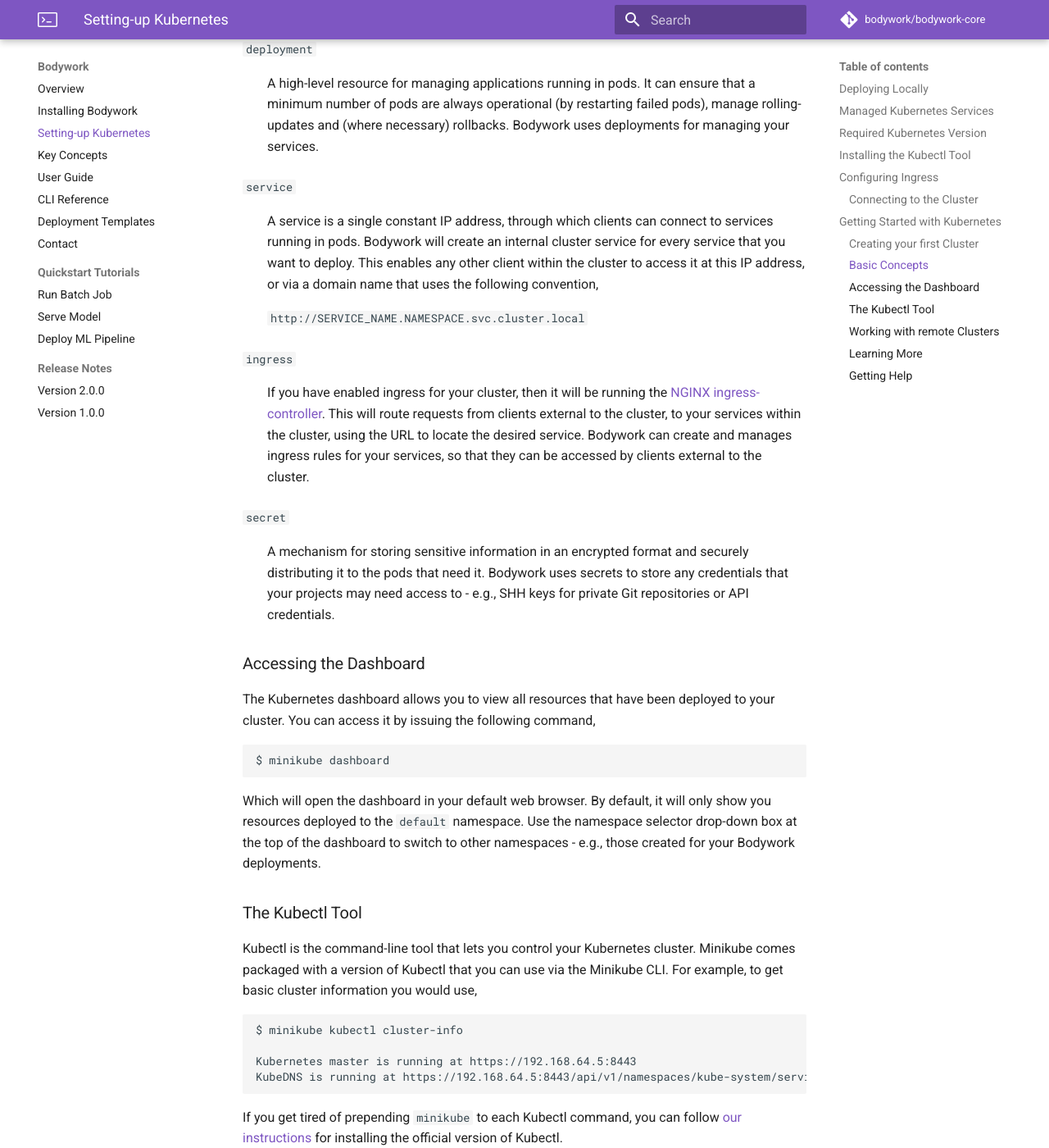
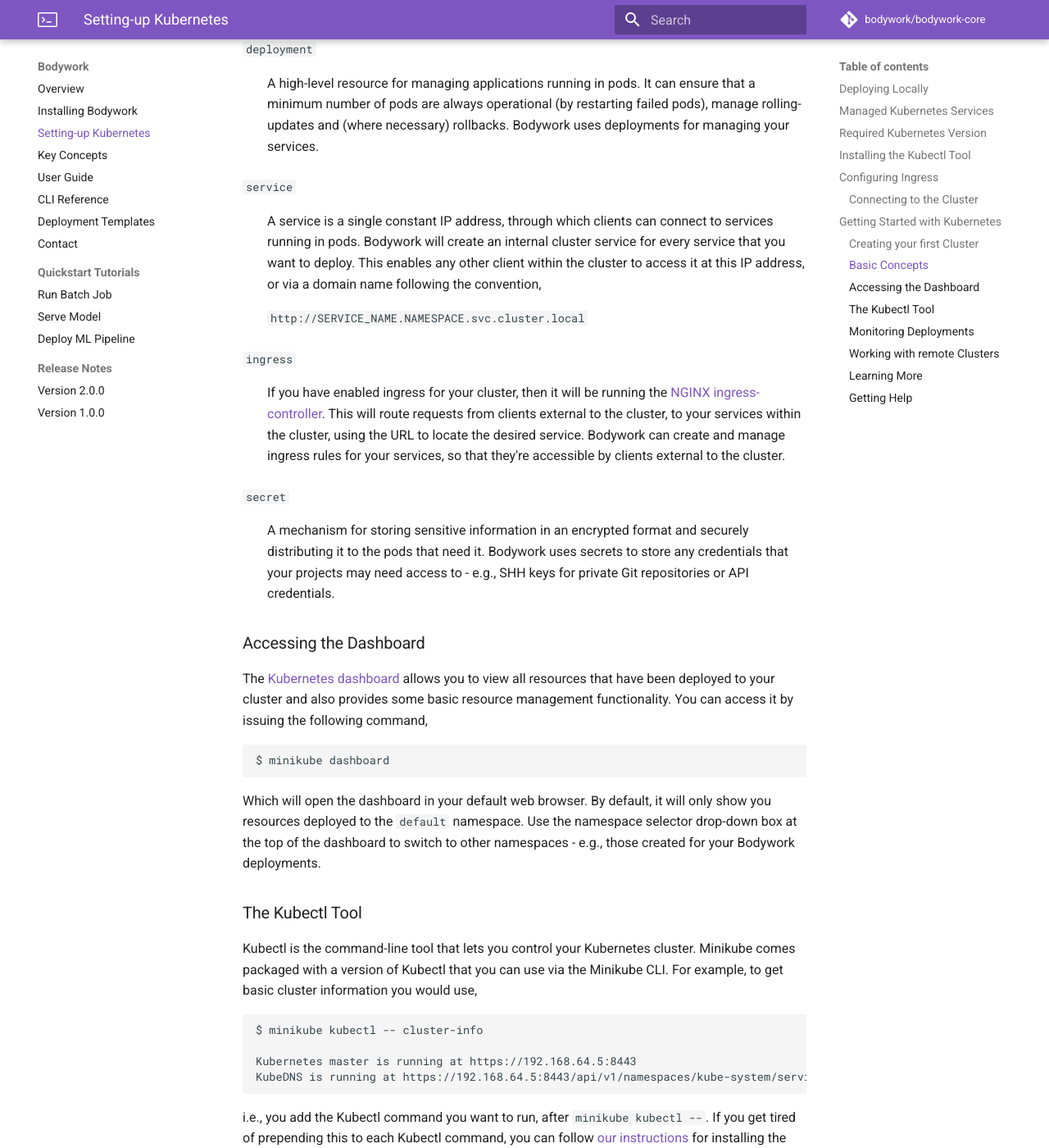
Before and after one commit to bodywork-ml/bodywork-docs, an MkDocs documentation site: the page built from docs/kubernetes.md, in a window 1280 px wide and 1400 px high, scrolled down 3396 px. Shown: the whole window at 82% size. Built offline with MkDocs 1.6.1 and Material for MkDocs 9.7.7, drawn with Linux system fonts in a browser that asks for light colours; comment, search, counter and statistics services are not loaded; some of the changed text lies outside the part shown.

Commit message:
Update k8s intro

````diff
--- a/docs/kubernetes.md
+++ b/docs/kubernetes.md
@@ -119,19 +119,19 @@ Here is a brief introduction to the most common types of Kubernetes resources, w
 : A high-level resource for managing applications running in pods. It can ensure that a minimum number of pods are always operational (by restarting failed pods), manage rolling-updates and (where necessary) rollbacks. Bodywork uses deployments for managing your services.
 
 `service`
-: A service is a single constant IP address, through which clients can connect to services running in pods. Bodywork will create an internal cluster service for every service that you want to deploy. This enables any other client within the cluster to access it at this IP address, or via a domain name that uses the following convention,
+: A service is a single constant IP address, through which clients can connect to services running in pods. Bodywork will create an internal cluster service for every service that you want to deploy. This enables any other client within the cluster to access it at this IP address, or via a domain name following the convention,
 
     `http://SERVICE_NAME.NAMESPACE.svc.cluster.local`
 
 `ingress`
-: If you have enabled ingress for your cluster, then it will be running the [NGINX ingress-controller](#configuring-ingress). This will route requests from clients external to the cluster, to your services within the cluster, using the URL to locate the desired service. Bodywork can create and manages ingress rules for your services, so that they can be accessed by clients external to the cluster.
+: If you have enabled ingress for your cluster, then it will be running the [NGINX ingress-controller](#configuring-ingress). This will route requests from clients external to the cluster, to your services within the cluster, using the URL to locate the desired service. Bodywork can create and manage ingress rules for your services, so that they're accessible by clients external to the cluster.
 
 `secret`
 : A mechanism for storing sensitive information in an encrypted format and securely distributing it to the pods that need it. Bodywork uses secrets to store any credentials that your projects may need access to - e.g., SHH keys for private Git repositories or API credentials.
 
 ### Accessing the Dashboard
 
-The Kubernetes dashboard allows you to view all resources that have been deployed to your cluster. You can access it by issuing the following command,
+The [Kubernetes dashboard](https://kubernetes.io/docs/tasks/access-application-cluster/web-ui-dashboard/) allows you to view all resources that have been deployed to your cluster and also provides some basic resource management functionality. You can access it by issuing the following command,
 
 ```text
 $ minikube dashboard
@@ -144,13 +144,13 @@ Which will open the dashboard in your default web browser. By default, it will o
 Kubectl is the command-line tool that lets you control your Kubernetes cluster. Minikube comes packaged with a version of Kubectl that you can use via the Minikube CLI. For example, to get basic cluster information you would use,
 
 ```text
-$ minikube kubectl cluster-info
+$ minikube kubectl -- cluster-info
 
 Kubernetes master is running at https://192.168.64.5:8443
 KubeDNS is running at https://192.168.64.5:8443/api/v1/namespaces/kube-system/services/kube-dns:dns/proxy
 ```
 
-If you get tired of prepending `minikube` to each Kubectl command, you can follow [our instructions](#installing-the-kubectl-tool) for installing the official version of Kubectl.
+i.e., you add the Kubectl command you want to run, after `minikube kubectl --`. If you get tired of prepending this to each Kubectl command, you can follow [our instructions](#installing-the-kubectl-tool) for installing the official version of Kubectl.
 
 Some useful Kubectl commands to get started with:
 
@@ -234,6 +232,18 @@ http://localhost:8001/api/v1/namespaces/NAMESPACE/services/SERVICE_NAME/proxy/
 
 Will take you to service `SERVICE_NAME`, in the namespace `NAMESPACE`.
 
+### Monitoring Deployments
+
+An effective way of monitoring a Bodywork deployment, is via the Kubernetes dashboard. Before you trigger a new deployment, open the dashboard and browse to `Workloads`, for the namespace in which the deployment is to be made. Leave your browser open while you trigger the deployment using the Bodywork CLI. The dashboard will update automatically, showing you the resources that have been created as they are deployed.
+
+An alternative to the Kubernetes dashboard, is to use the [watch](https://en.wikipedia.org/wiki/Watch_(command)) command from within a shell, to monitor the results of a Kubectl command. For example,
+
+```text
+$ watch --interval 1 kubectl -n default get all
+```
+
+Will display a list of all resources in the default namespace, updating with an interval of 1 second.
+
 ### Working with remote Clusters
 
 There are [many options](#managed-kubernetes-services) for creating managed Kubernetes clusters, in the cloud. Setting these up is beyond the scope of this introduction to Kubernetes. Once your remote cluster is operational, deploying to it is as easy as changing the cluster that Kubectl is targeting. To see what clusters Kubectl has been setup to use, run,
````
Also changed, not shown: other parts of docs/kubernetes.md (+3 -5 lines).
